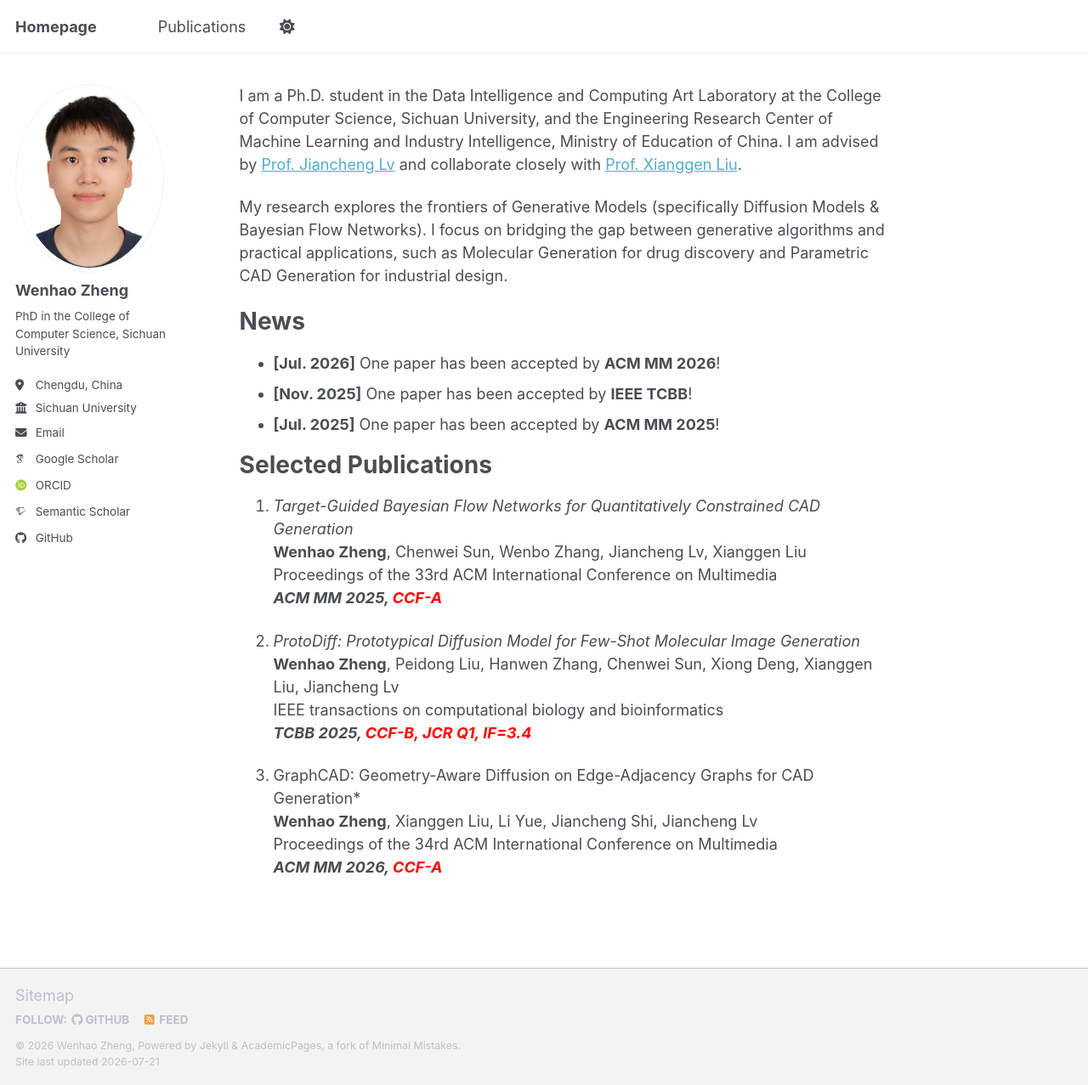
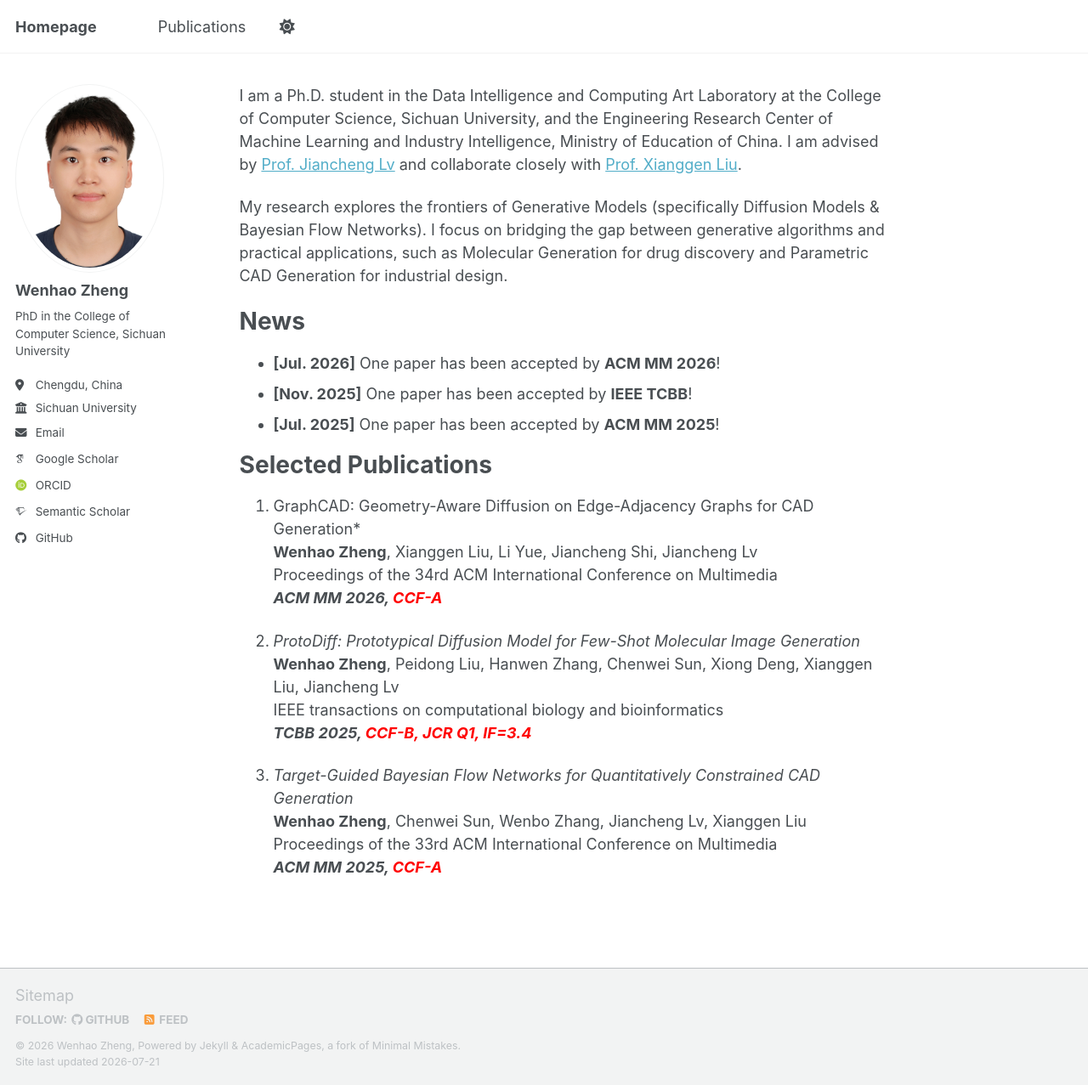
Before and after one commit to scu-zwh/scu-zwh.github.io, a Jekyll site: the page built from _pages/about.md, in a window 1280 px wide and 1277 px high. Shown: the whole window at 85% size. Built offline with Jekyll 4.4.1, drawn with Linux system fonts in a browser that asks for light colours; some web fonts are replaced; a script bundle is joined from its source files by our own code; library files that are not in the unit come from our copies; some of the changed lines change nothing that is shown.

Commit message:
Reorganize selected publications in about.md

```diff
--- a/_pages/about.md
+++ b/_pages/about.md
@@ -19,18 +19,17 @@ News
 
 Selected Publications
 =====
+1.  GraphCAD: Geometry-Aware Diffusion on Edge-Adjacency Graphs for CAD Generation* <br>
+**Wenhao Zheng**, Xianggen Liu, Li Yue, Jiancheng Shi, Jiancheng Lv <br>
+Proceedings of the 34rd ACM International Conference on Multimedia <br>
+***ACM MM 2026, <span style="color:red">CCF-A</span>***
+
+1.  *ProtoDiff: Prototypical Diffusion Model for Few-Shot Molecular Image Generation* <br>
+**Wenhao Zheng**, Peidong Liu, Hanwen Zhang, Chenwei Sun, Xiong Deng, Xianggen Liu, Jiancheng Lv <br>
+IEEE transactions on computational biology and bioinformatics <br>
+***TCBB 2025, <span style="color:red">CCF-B, JCR Q1, IF=3.4</span>***
 
 1.  *Target-Guided Bayesian Flow Networks for Quantitatively Constrained CAD Generation* <br>
 **Wenhao Zheng**, Chenwei Sun, Wenbo Zhang, Jiancheng Lv, Xianggen Liu <br>
 Proceedings of the 33rd ACM International Conference on Multimedia <br>
 ***ACM MM 2025, <span style="color:red">CCF-A</span>***
-
-2.  *ProtoDiff: Prototypical Diffusion Model for Few-Shot Molecular Image Generation* <br>
-**Wenhao Zheng**, Peidong Liu, Hanwen Zhang, Chenwei Sun, Xiong Deng, Xianggen Liu, Jiancheng Lv <br>
-IEEE transactions on computational biology and bioinformatics <br>
-***TCBB 2025, <span style="color:red">CCF-B, JCR Q1, IF=3.4</span>***
-
-3.  GraphCAD: Geometry-Aware Diffusion on Edge-Adjacency Graphs for CAD Generation* <br>
-**Wenhao Zheng**, Xianggen Liu, Li Yue, Jiancheng Shi, Jiancheng Lv <br>
-Proceedings of the 34rd ACM International Conference on Multimedia <br>
-***ACM MM 2026, <span style="color:red">CCF-A</span>***
```
